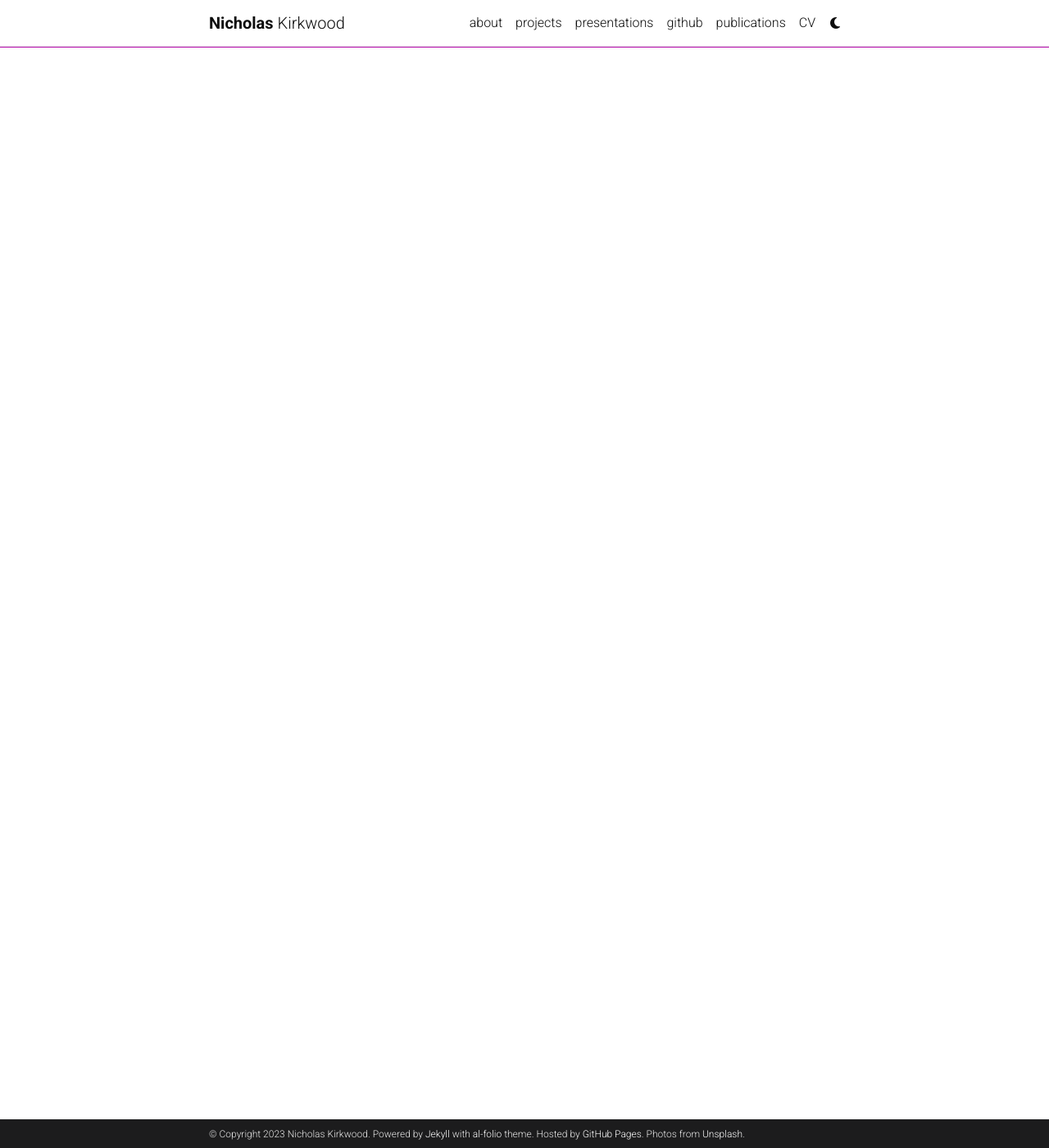
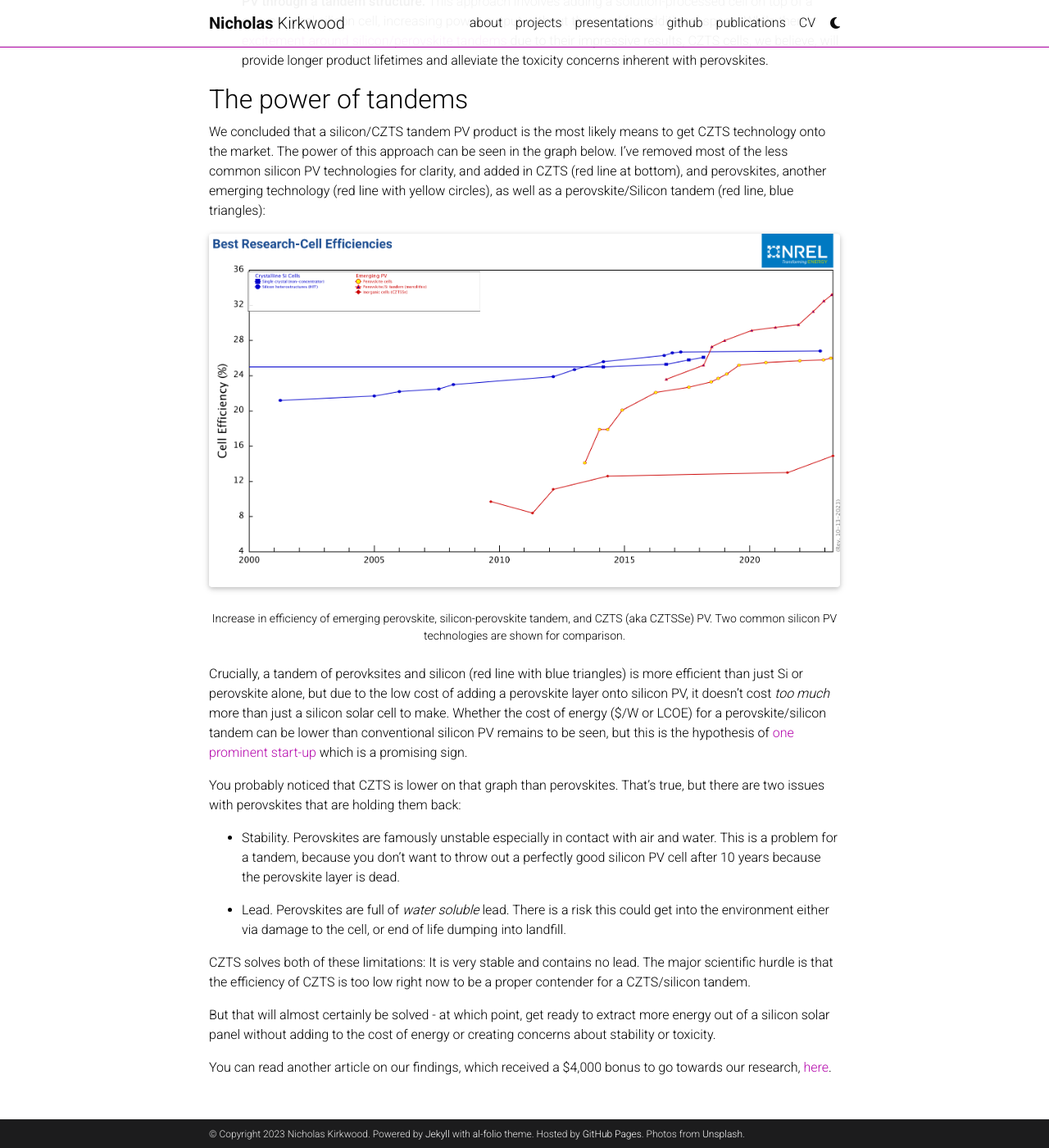
Before and after one commit to nrmkirkwood/nrmkirkwood.github.io, a Jekyll site: the page built from _projects/czts.md, in a window 1280 px wide and 1400 px high, scrolled down 3567 px. Shown: the whole window at 82% size. Built offline with Jekyll 4.4.1, drawn with Linux system fonts in a browser that asks for light colours; full-size pictures stand in for the smaller copies a plugin makes; comment, search, counter and statistics services are not loaded; a style sheet for code colours, icons or effects is not loaded; some of the changed text lies outside the part shown.

Commit message:
more czts

```diff
--- a/_projects/czts.md
+++ b/_projects/czts.md
@@ -28,6 +22,21 @@
 </div>
 <div class="caption">
     Concentration and dominance of silicon PV value chain by a single country (source for numbers: PwV and CSIRO 'Australian Silicon Action Plan', link in text).
+</div>
+
+Another potential issue is that the vast majority of the silicon PV supply chain is shown above: it is [concentrated in a single country](https://www.csiro.au/en/research/natural-environment/Critical-minerals/Australian-Silicon-Action-Plan). This could be seen through a geopolitical lens as a future energy security risk, and complicates creating a circular economy.
+
+Finally, the rise in efficiency of silicon solar panels has [stagnated](https://www.nrel.gov/pv/cell-efficiency.html) in the past decade, and is so close to the theoretical limit (for silicon) that it will probably not increase signficantly from now. New PV technologies which can improve the efficiency of silicon without increasing the cost of energy produced would be highly desirable
+
+These challenges underscore the pressing need for revolutionary solar technologies that are not only more efficent, affordable and simpler to manufacture but also easier to recycle compared to the current silicon solar panels.
+
+<div class="row justify-content-sm-center">
+    <div class="col-sm-12 mt-3 mt-md-0">
+        {% include figure.html path="assets/img/czts-cell-eff-si.png" title="silicon efficiency gains" class="img-fluid rounded z-depth-1" %}
+    </div>
+</div>
+<div class="caption">
+    Increase in various forms of silicon PV efficiency over time. Most commercial silicon PV is either single crystal or multicrystalline.
 </div>
 
 ### Lightweight, non-toxic CZTS solar
@@ -63,6 +72,28 @@
 
 - **Solar manufacturers and solar farm operators have an interest in enhancing the efficiencies of silicon PV through a tandem structure.** This approach involves adding a solution-processed cell on top of a conventional silicon cell, increasing power output without the need for additional space. While there's [excitement around silicon/perovskite tandems](https://www.theguardian.com/environment/2023/jul/06/revolutionary-solar-power-cell-innovations-break-key-energy-threshold) due to their impressive results, CZTS cells, we believe, will provide longer product lifetimes and alleviate the toxicity concerns inherent with perovskites.
 
-We concluded that a silicon/CZTS tandem PV product is the most likely means to get CZTS technology onto the market. This approach will require extensive collaboration with silicon PV manufactuerers.
+## The power of tandems
+We concluded that a silicon/CZTS tandem PV product is the most likely means to get CZTS technology onto the market. The power of this approach can be seen in the graph below. I've removed most of the less common silicon PV technologies for clarity, and added in CZTS (red line at bottom), and perovskites, another emerging technology (red line with yellow circles), as well as a perovskite/Silicon tandem (red line, blue triangles):
 
-You can read the article on our findings, which received a $4,000 bonus to go towards our research, [here](https://excitonscience.com/news/avail-solar-receive-csiro-bonus).
+<div class="row justify-content-sm-center">
+    <div class="col-sm-12 mt-3 mt-md-0">
+        {% include figure.html path="assets/img/czts-cell-eff-emerging.png" title="CZTS and perovskite efficiency gains" class="img-fluid rounded z-depth-1" %}
+    </div>
+</div>
+<div class="caption">
+    Increase in efficiency of emerging perovskite, silicon-perovskite tandem, and CZTS (aka CZTSSe) PV. Two common silicon PV technologies are shown for comparison.
+</div>
+
+Crucially, a tandem of perovksites and silicon (red line with blue triangles) is more efficient than just Si or perovskite alone, but due to the low cost of adding a perovskite layer onto silicon PV, it doesn't cost *too much* more than just a silicon solar cell to make. Whether the cost of energy ($/W or LCOE) for a perovskite/silicon tandem can be lower than conventional silicon PV remains to be seen, but this is the hypothesis of [one prominent start-up](https://www.oxfordpv.com/) which is a promising sign.
+
+You probably noticed that CZTS is lower on that graph than perovskites. That's true, but there are two issues with perovskites that are holding them back:
+
+- Stability. Perovskites are famously unstable especially in contact with air and water. This is a problem for a tandem, because you don't want to throw out a perfectly good silicon PV cell after 10 years because the perovskite layer is dead.
+
+- Lead. Perovskites are full of *water soluble* lead. There is a risk this could get into the environment either via damage to the cell, or end of life dumping into landfill.
+
+CZTS solves both of these limitations: It is very stable and contains no lead. The major scientific hurdle is that the efficiency of CZTS is too low right now to be a proper contender for a CZTS/silicon tandem.
+
+But that will almost certainly be solved - at which point, get ready to extract more energy out of a silicon solar panel without adding to the cost of energy or creating concerns about stability or toxicity.
+
+You can read another article on our findings, which received a $4,000 bonus to go towards our research, [here](https://excitonscience.com/news/avail-solar-receive-csiro-bonus).
```
Also changed, not shown: other parts of _projects/czts.md (+0 -6 lines), assets/img/czts-cell-eff-emerging.png (added), assets/img/czts-cell-eff-si.png (added).
